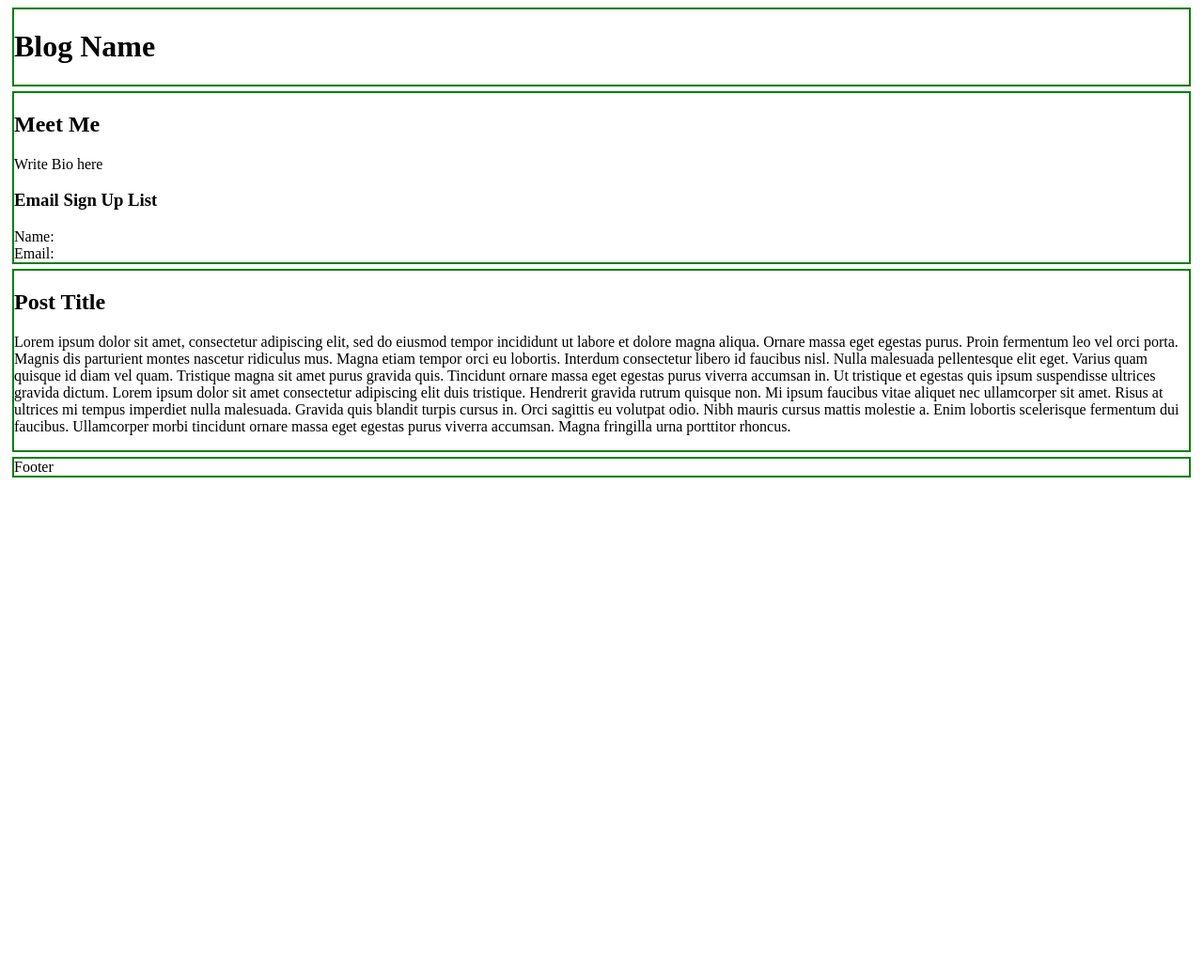
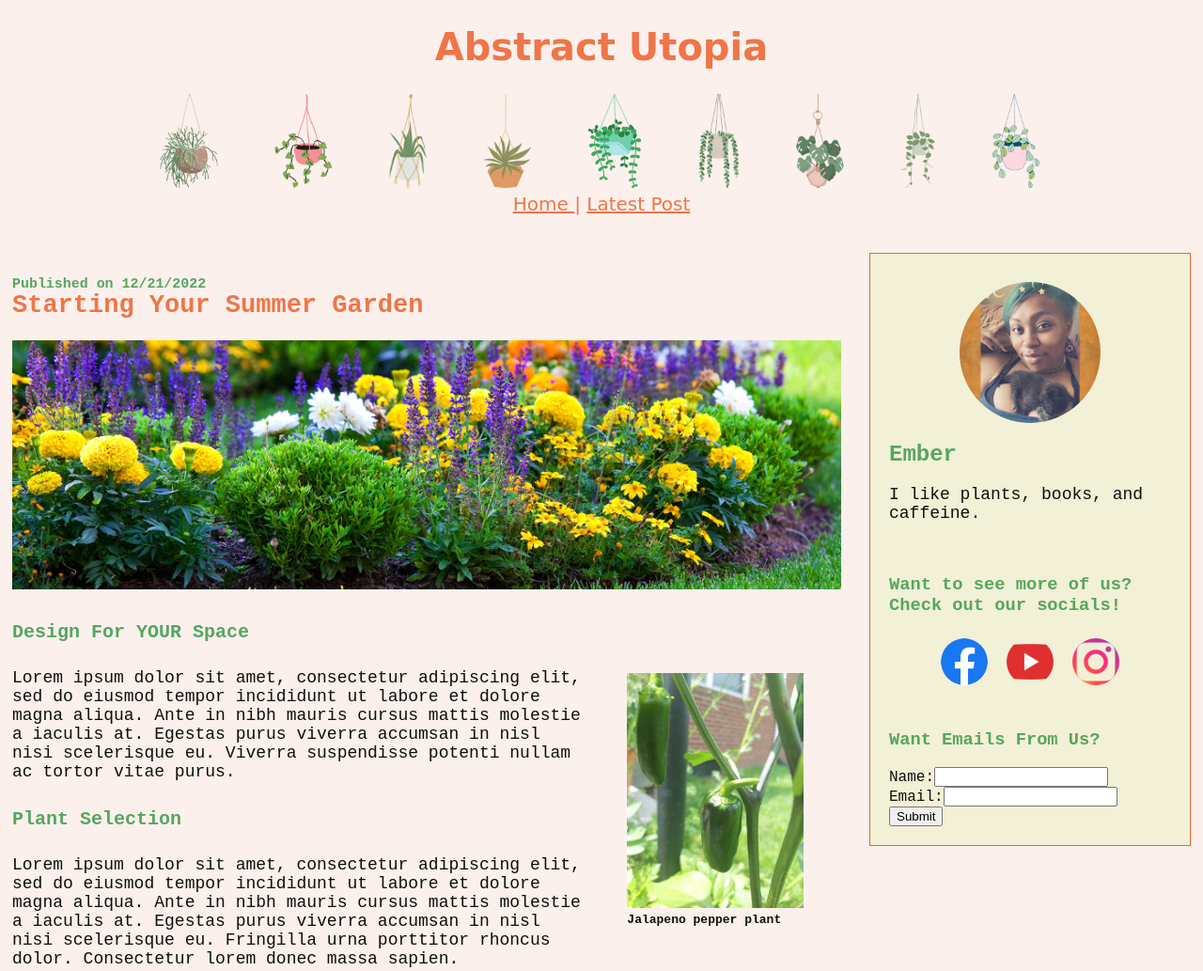
Before and after one commit to aschump/PersonalBlog, a plain HTML site: page blog_post.html in a window 1280 px wide. Shown: the top 1033 px of the page at 94% size. Before the commit the page ends 800 px from the top, so only its background shows below. Drawn offline with Linux system fonts and the light colour scheme; a web font is replaced by a local one.

Commit message:
final project

```diff
--- a/blog_post.css
+++ /dev/null
@@ -1,16 +0,0 @@
-header{
-    border: 2px solid green;
-    margin:5px;
-}
-.sidebar{
-    border: 2px solid green;
-    margin:5px;
-}
-.content{
-    border: 2px solid green;
-    margin:5px;
-}
-footer{
-    border: 2px solid green;
-    margin:5px;
-}
--- a/blog_post.html
+++ b/blog_post.html
@@ -1,36 +1,100 @@
 <!DOCTYPE html>
 <html>
+
 <head>
     <meta charset="utf-8" />
-        <link rel="stylesheet" href="blog_post.css">
+    <link rel="stylesheet" href="poststyle.css">
+    <meta name="viewport" content="width=device-width, initial-scale=1" />
     <title>Blog Post</title>
     <meta name="description" content="Post" />
 </head>
+
 <body>
     <header>
-            <h1>Blog Name</h1>
+        <div class="inner">
+            <h1>Abstract Utopia</h1>
+            <img class="banner" src="img/banner.png" alt="potted plants">
+            <div class="nav"><a href=index.html> Home </a> |
+                <a href=blog_post.html>Latest Post</a>
+            </div>
+        </div>
     </header>
+    <div class="container">
         <div class="sidebar">
-            <div class="bio">
-                <h2>Meet Me</h2>
-                <p>Write Bio here</p>
+            <div class="photo">
+                <img id="avatar" src="img/avatar.jpg" alt="avatar">
             </div>
+            <h2>Ember</h2>
+            <p>I like plants, books, and caffeine.</p>
+            <br>
+            <h3>Want to see more of us? Check out our socials!</h3>
+            <div class="socials">
+                <a href="http://facebook.com/"><img class="icons" src="img/fb.png" alt="Facebook"></a>
+                <a href="http://youtube.com/"><img class="icons" src="img/youtube.png" alt="Youtube"></a>
+                <a href="http://instagram.com/"><img class="icons" src="img/insta.png" alt="Instagram"></a>
+            </div>
+            <br>
             <div class="emailList">
-                <h3>Email Sign Up List</h3>
-                Name:<br>
-                Email:
+                <h3>Want Emails From Us?</h3>
+                Name:<input type:"text"><br>
+                Email:<input type:"text"><br>
+                <button type="submit">Submit</button>
             </div>
         </div>
         <div class="content">
-            <article class="feature">
-                <h2>Post Title</h2>
-                    <p>Lorem ipsum dolor sit amet, consectetur adipiscing elit, sed do eiusmod tempor incididunt ut labore et dolore magna aliqua. Ornare massa eget egestas purus. Proin fermentum leo vel orci porta. Magnis dis parturient montes nascetur ridiculus mus. Magna etiam tempor orci eu lobortis. Interdum consectetur libero id faucibus nisl. Nulla malesuada pellentesque elit eget. Varius quam quisque id diam vel quam. Tristique magna sit amet purus gravida quis. Tincidunt ornare massa eget egestas purus viverra accumsan in.
-
-                        Ut tristique et egestas quis ipsum suspendisse ultrices gravida dictum. Lorem ipsum dolor sit amet consectetur adipiscing elit duis tristique. Hendrerit gravida rutrum quisque non. Mi ipsum faucibus vitae aliquet nec ullamcorper sit amet. Risus at ultrices mi tempus imperdiet nulla malesuada. Gravida quis blandit turpis cursus in. Orci sagittis eu volutpat odio. Nibh mauris cursus mattis molestie a. Enim lobortis scelerisque fermentum dui faucibus. Ullamcorper morbi tincidunt ornare massa eget egestas purus viverra accumsan. Magna fringilla urna porttitor rhoncus.
+            <div class="post">
+                <div class="top">
+                    <h5>Published on 12/21/2022</h5>
+                    <div class="mobile">
+                        <hr>
+                    </div>
+                    <h2>Starting Your Summer Garden</h2>
+                    <img id="preview" src="img/garden.jpg" alt="garden">
+                </div>
+                <br>
+                <div class="text1">
+                    <p>
+                    <h4>Design For YOUR Space</h4>
+                    Lorem ipsum dolor sit amet, consectetur adipiscing elit, sed do eiusmod tempor incididunt ut
+                    labore et dolore magna aliqua. Ante in nibh mauris cursus mattis molestie a iaculis at. Egestas
+                    purus viverra accumsan in nisl nisi scelerisque eu. Viverra suspendisse potenti nullam ac tortor
+                    vitae purus.
+                    <br>
+                    <h4>Plant Selection</h4>
+                    Lorem ipsum dolor sit amet, consectetur adipiscing elit, sed do eiusmod tempor incididunt ut
+                    labore et dolore magna aliqua. Ante in nibh mauris cursus mattis molestie a iaculis at. Egestas
+                    purus viverra accumsan in nisl nisi scelerisque eu. Fringilla urna porttitor rhoncus dolor.
+                    Consectetur lorem donec massa sapien.
                     </p>
-            </article>
+                </div>
+                <figure class="plant1">
+                    <img src="img/jalapeno.jpg" class="postplants">
+                    <figcaption>Jalapeno pepper plant</figcaption>
+                </figure>
+                <div class="text2">
+                    <p>
+                    <h4>Create a Schedule</h4>
+                    Lorem ipsum dolor sit amet, consectetur adipiscing elit, sed do eiusmod tempor incididunt ut
+                    labore et dolore magna aliqua. Ante in nibh mauris cursus mattis molestie a iaculis at. Egestas
+                    purus viverra accumsan in nisl nisi scelerisque eu. Viverra suspendisse potenti nullam ac tortor
+                    vitae purus.
+                    <br>
+                    <h4>Personalize it!</h4>
+                    Lorem ipsum dolor sit amet, consectetur adipiscing elit, sed do eiusmod tempor incididunt ut
+                    labore et dolore magna aliqua. Ante in nibh mauris cursus mattis molestie a iaculis at. Egestas
+                    purus viverra accumsan in nisl nisi scelerisque eu. Viverra suspendisse potenti nullam ac tortor
+                    vitae purus.
+                    </p>
+                </div>
+                <figure class="plant2">
+                    <img src="img/buenamulata.jpg" class="postplants">
+                    <figcaption>Buena Mulata pepper plant</figcaption>
+                </figure>
+            </div>
+        </div>
     </div>
 </body>
-    <footer> Footer
+<footer> Website by Ember Schumpert
 </footer>
+
 </html>
--- a/main.css
+++ b/main.css
@@ -1,17 +1,2 @@
-header{
-    border: 2px solid green;
-    margin:5px;
-}
-.sidebar{
-    border: 2px solid green;
-    margin:5px;
-}
-.content{
-    border: 2px solid green;
-    margin:5px;
-}
-footer{
-    border: 2px solid green;
-    margin:5px;
-
-}
+@import url('https://fonts.googleapis.com/css2?family=Fredericka+the+Great&family=Red+Hat+Mono:ital,wght@0,300;0,500;1,400&display=swap');
+@import url('mainstyle.css');
--- /dev/null
+++ b/mainstyle.css
@@ -0,0 +1,181 @@
+
+a,
+:visited {
+    color: inherit;
+}
+
+a:hover {
+    /*horizontal shadow /vertical shadow /blur*/
+    text-shadow: 0 0 3px rgba(144, 160, 66, 0.5);
+}
+
+body {
+    font-family: 'Red Hat Mono', monospace;
+    color: #0f0f0d;
+    background-color: #fbf0ec;
+}
+
+.container {
+    display: grid;
+    grid-template-areas: "first first first first first"
+        "main main main sd sd"
+        "ft ft ft ft ft";
+    grid-gap: 20px;
+}
+
+header {
+    grid-area: first;
+    margin: 5px;
+    margin-bottom: 15px;
+    text-align: center;
+    color: #f07548;
+    font-size: 20px;
+    font-family: 'Fredericka the Great', cursive;
+}
+
+.banner {
+    margin-top: 0;
+    max-height: 100px;
+    width: fit-content;
+
+}
+
+.content {
+    grid-area: main;
+    margin: 5px;
+}
+
+.sidebar {
+    grid-area: sd;
+    border: 1px solid #ea612f;
+    padding: 20px;
+    padding-top: 30px;
+    margin: 5px;
+    height: fit-content;
+    width: 300px;
+    background-color: rgba(233, 241, 193, 0.5);
+}
+
+.sidebar h2,
+h3 {
+    color: #56a661;
+}
+
+.photo {
+    /*centers the avatar*/
+    display: flex;
+    align-items: center;
+    justify-content: center;
+}
+
+#avatar {
+    width: 150px;
+    height: 150px;
+    border-radius: 50%;
+}
+
+.socials {
+    text-align: center;
+}
+
+.icons {
+    width: 50px;
+    height: 50px;
+    border-radius: 50%;
+    padding: 5px;
+}
+
+.post,
+p {
+    font-size: 18px;
+    color: #0f0f0d;
+}
+
+.post h5 {
+    margin-bottom: 0px;
+    color: #56a661;
+
+}
+
+.post h4 {
+    font-size: 20px;
+    color: #56a661;
+    padding-top: 3px;
+}
+
+.post h2 {
+    color: #f07548;
+    margin-top: 0px;
+}
+
+.preview {
+    float: left;
+    width: 400px;
+    height: 200px;
+    margin-right: 20px;
+}
+
+footer {
+    grid-area: ft;
+    position: absolute;
+    height: 2em;
+    width: 100%;
+    margin: 0;
+    background-color: rgba(233, 241, 193, 0.5);
+
+}
+
+@media(max-width:600px) {
+    header {
+        background-color: #f4f4ca;
+        width: 100%;
+        margin: 0;
+        text-align: center;
+        position: fixed;
+        z-index: 2;
+        top: 0;
+    }
+
+    header,
+    h1 {
+        font-size: 55px;
+        margin-bottom: 2px;
+    }
+
+    .banner {
+        height: 50px;
+    }
+
+    .nav {
+        font-size: 45%;
+    }
+
+    .content {
+        padding-top: 33%;
+        position: relative;
+        z-index: 1;
+    }
+
+    .container {
+        margin: 0;
+    }
+
+    .sidebar {
+        /*make sidebar disappear*/
+        display: none;
+        position: relative;
+    }
+
+    body {
+        background-image: none;
+        background-color: #fcfcd2;
+    }
+}
+
+@media(min-width:601px) {
+
+    /*only show lines on small screen*/
+    .container hr {
+        display: none;
+    }
+}
--- /dev/null
+++ b/poststyle.css
@@ -0,0 +1,44 @@
+@import url('main.css');
+.post {
+    display: grid;
+    grid-template-areas: "head head head"
+        "text1 text1 img1"
+        "img2 text2 text2";
+}
+
+#preview {
+    width: 100%;
+}
+
+.top {
+    grid-area: head;
+}
+
+.text1 {
+    grid-area: text1;
+}
+
+.text2 {
+    grid-area: text2;
+}
+
+.plant1 {
+    grid-area: img1;
+    width: fit-content;
+    padding-top: 25%;
+}
+
+.plant2 {
+    grid-area: img2;
+    padding-top: 25%;
+}
+
+.postplants {
+    width: 200;
+    height: 250px;
+}
+
+figcaption {
+    font-size: small;
+    font-weight: bold;
+}
```
Also changed, not shown: index.html (+63 -12 lines), img/avatar.jpg (added), img/banner.png (added), img/buenamulata.jpg (added), img/fb.png (added), img/garden.jpg (added), img/garden2.jpeg (added), img/insta.png (added), img/jalapeno.jpg (added), img/youtube.png (added). Lines whose indentation alone changed are shown as unchanged.
